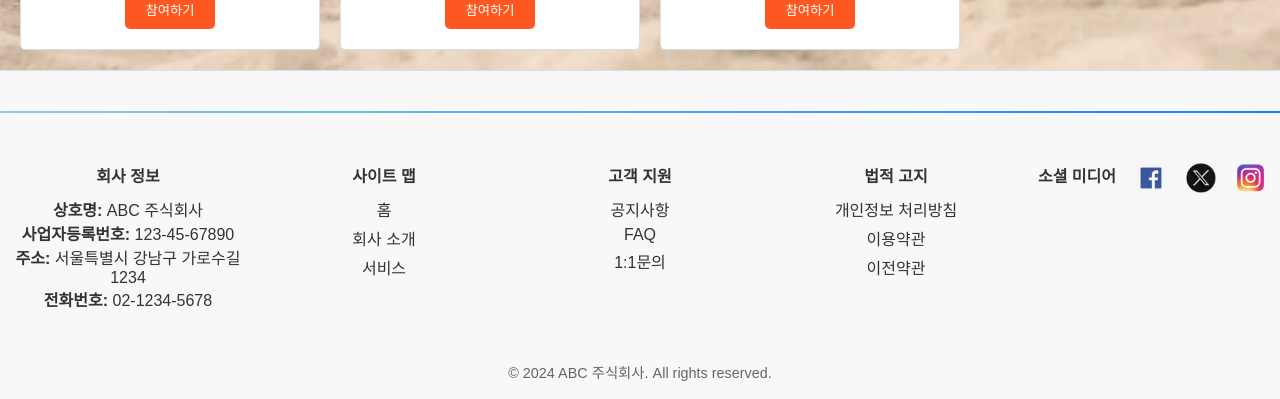
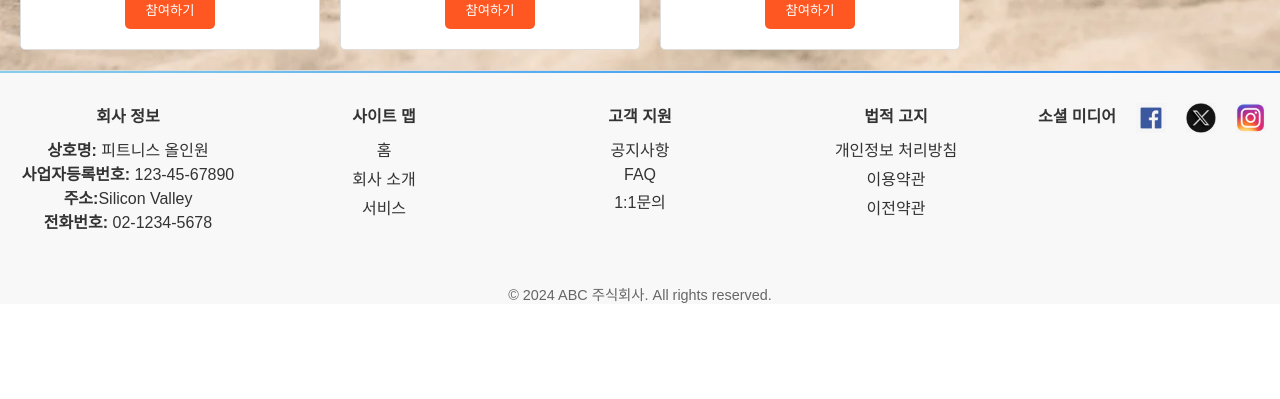
Before and after one commit to BangGiro/project2, a React (Create React App) app in the folder myapp/: page / in a window 1280 px wide. Shown: the part 938-1337 px from the top of the page. After the commit the page ends 1242 px from the top, so only its background shows below. Built offline with nearby package versions, Linux system fonts and the light colour scheme.

Commit message:
푸터 여백

```diff
--- a/myapp/src/components/layout/Footer.css
+++ b/myapp/src/components/layout/Footer.css
@@ -2,7 +2,6 @@ footer {
     background-color: #f8f8f8;
     color: #333;
     text-align: center;
-    padding: 20px 0;
     border-top: 1px solid #ddd;
 }
 
@@ -10,7 +9,6 @@ footer hr {
     height: 2px;
     background: linear-gradient(to left, rgb(25, 128, 246), skyblue);
     border: none;
-    margin: 20px 0;
 }
 
 .footer-content {
--- a/myapp/src/components/layout/Footer.jsx
+++ b/myapp/src/components/layout/Footer.jsx
@@ -8,9 +8,9 @@ function Footer() {
             <div className="footer-content">
                 <div className="company-info">
                     <h4>회사 정보</h4>
-                    <p><strong>상호명:</strong> ABC 주식회사</p>
+                    <p><strong>상호명:</strong> 피트니스 올인원</p>
                     <p><strong>사업자등록번호:</strong> 123-45-67890</p>
-                    <p><strong>주소:</strong> 서울특별시 강남구 가로수길 1234</p>
+                    <p><strong>주소:</strong>Silicon Valley</p>
                     <p><strong>전화번호:</strong> 02-1234-5678</p>
                 </div>
                 <div className="site-map">
```
